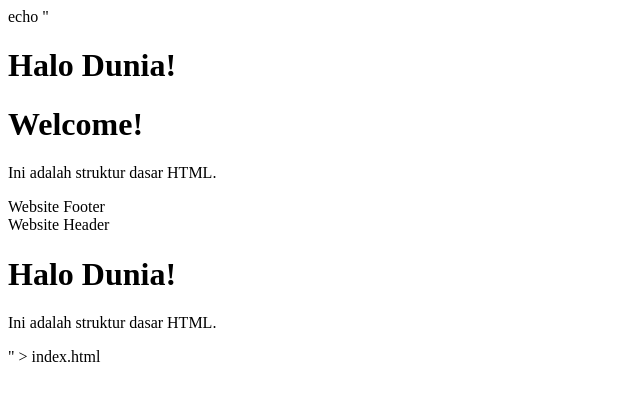
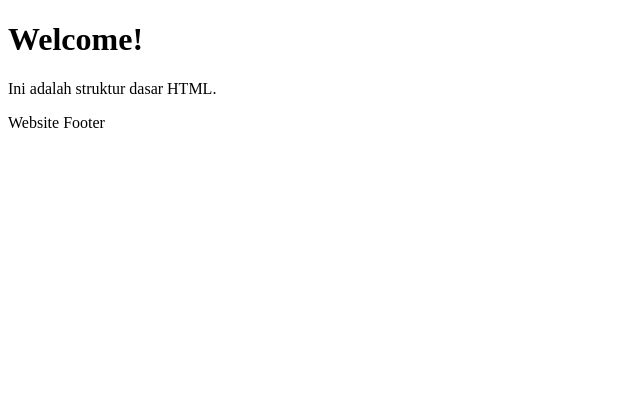
Before and after one commit to reginaadzkar-art/ProjectWebKu, a plain HTML site: page index.html in a window 1280 px wide. Shown: the whole page, without its empty margins (0-640 px from the left). Drawn offline with Linux system fonts and the light colour scheme.

```diff
--- a/index.html
+++ b/index.html
@@ -1,16 +1,11 @@
-echo "<!DOCTYPE html>
+<!DOCTYPE html>
 <html>
 <head>
   <title>Project Web Ku</title>
 </head>
 <body>
-    <h1>Halo Dunia!</h1>
   <h1>Welcome!</h1>
   <p>Ini adalah struktur dasar HTML.</p>
   <footer>Website Footer</footer>
-    <header>Website Header</header>
-    <h1>Halo Dunia!</h1>
-    <p>Ini adalah struktur dasar HTML.</p>
 </body>
 </html>
-" > index.html
```
Lines whose indentation alone changed are shown as unchanged.
